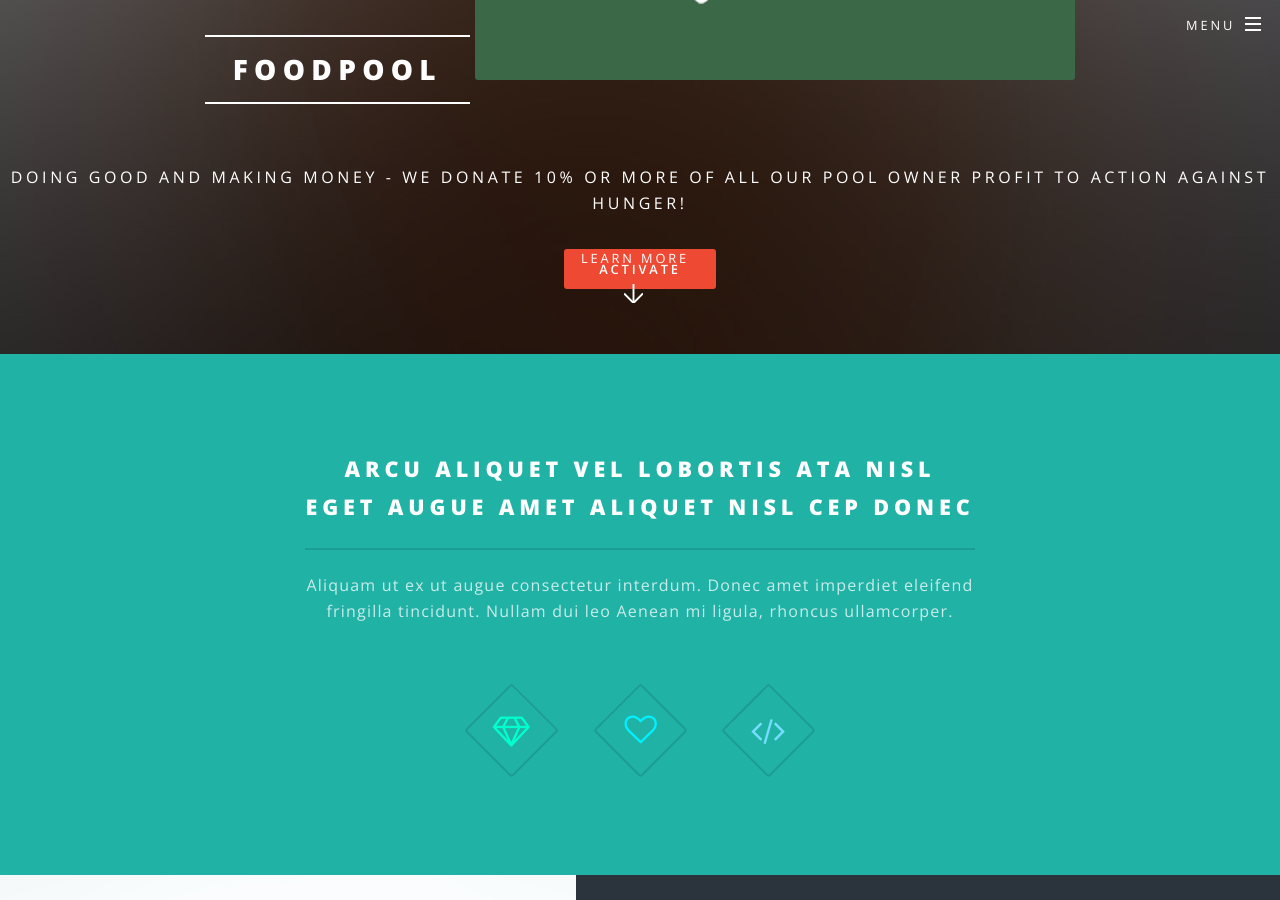
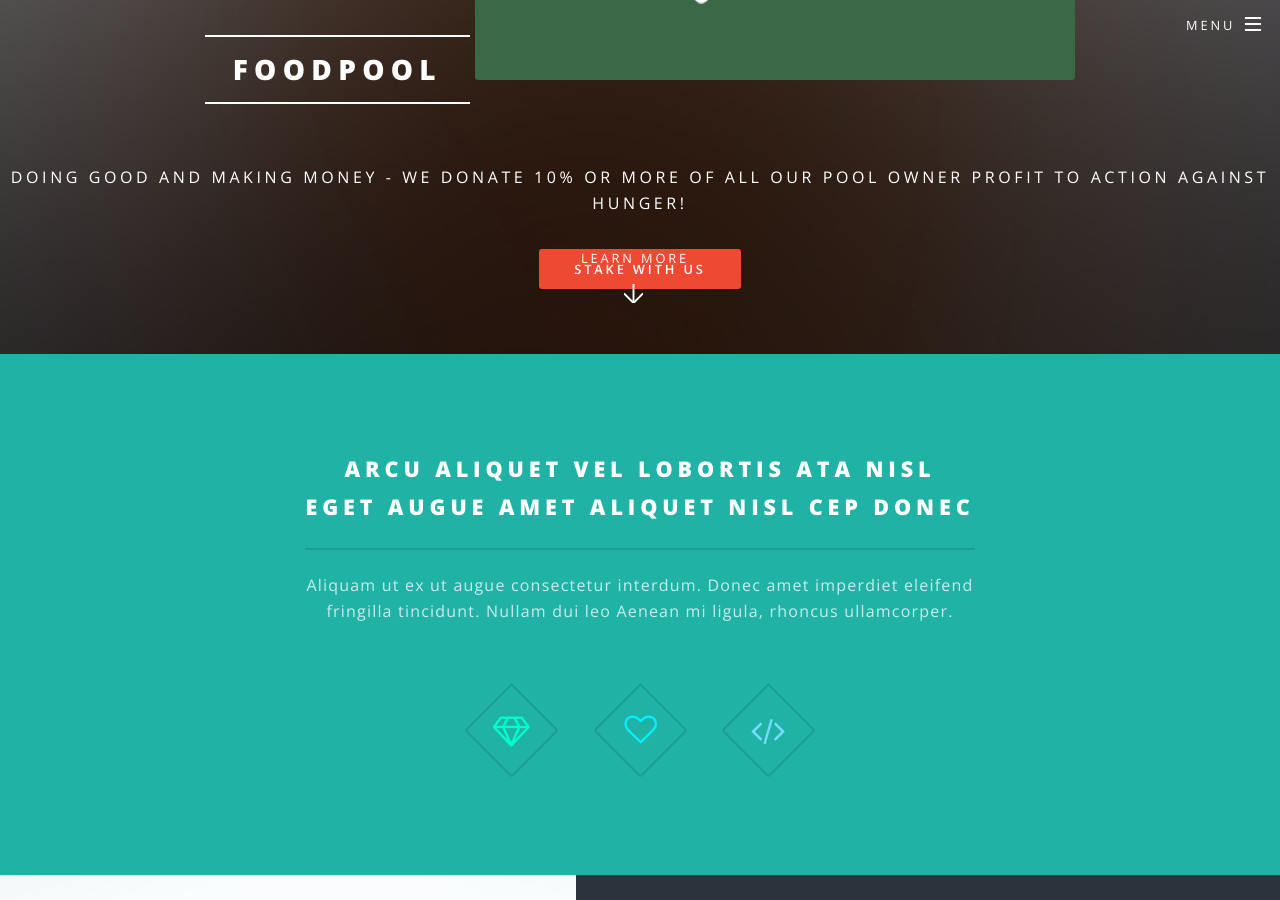
Before and after one commit to FoodPoolCardano/FoodPoolCardano.github.io, a Jekyll site: the page built from index.html, in a window 1280 px wide and 900 px high, scrolled down 546 px. Built offline with Jekyll 4.4.1, drawn with Linux system fonts in a browser that asks for light colours.

```diff
--- a/index.html
+++ b/index.html
@@ -9,7 +9,7 @@
 								</div>
 							<p>{{ site.description | markdownify }}</p>
 							<ul class="actions">
-								<li><a href="#" class="button special">Activate</a></li>
+								<li><a href="#" class="button special">Stake with us</a></li>
 							</ul>
 						</div>
 						<a href="#one" class="more scrolly">Learn More</a>
```
